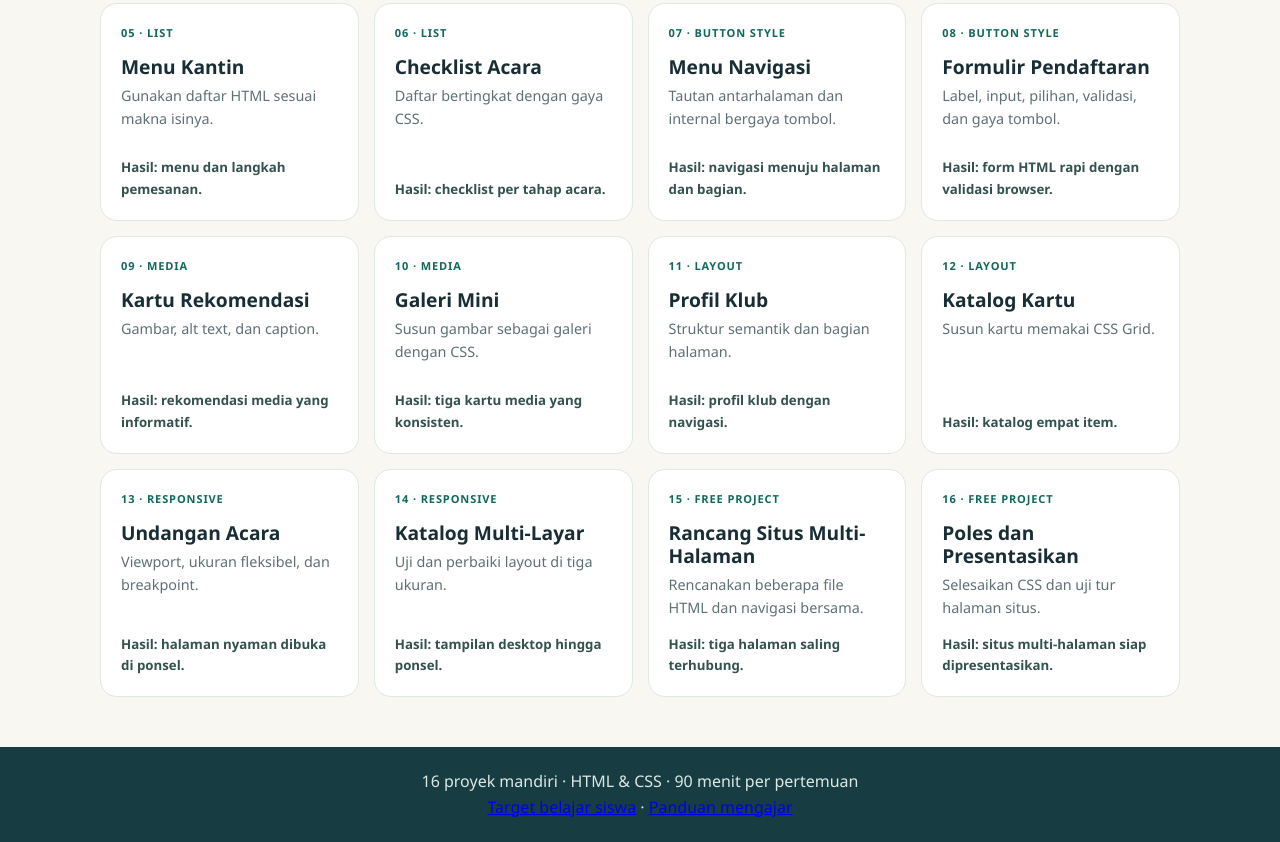
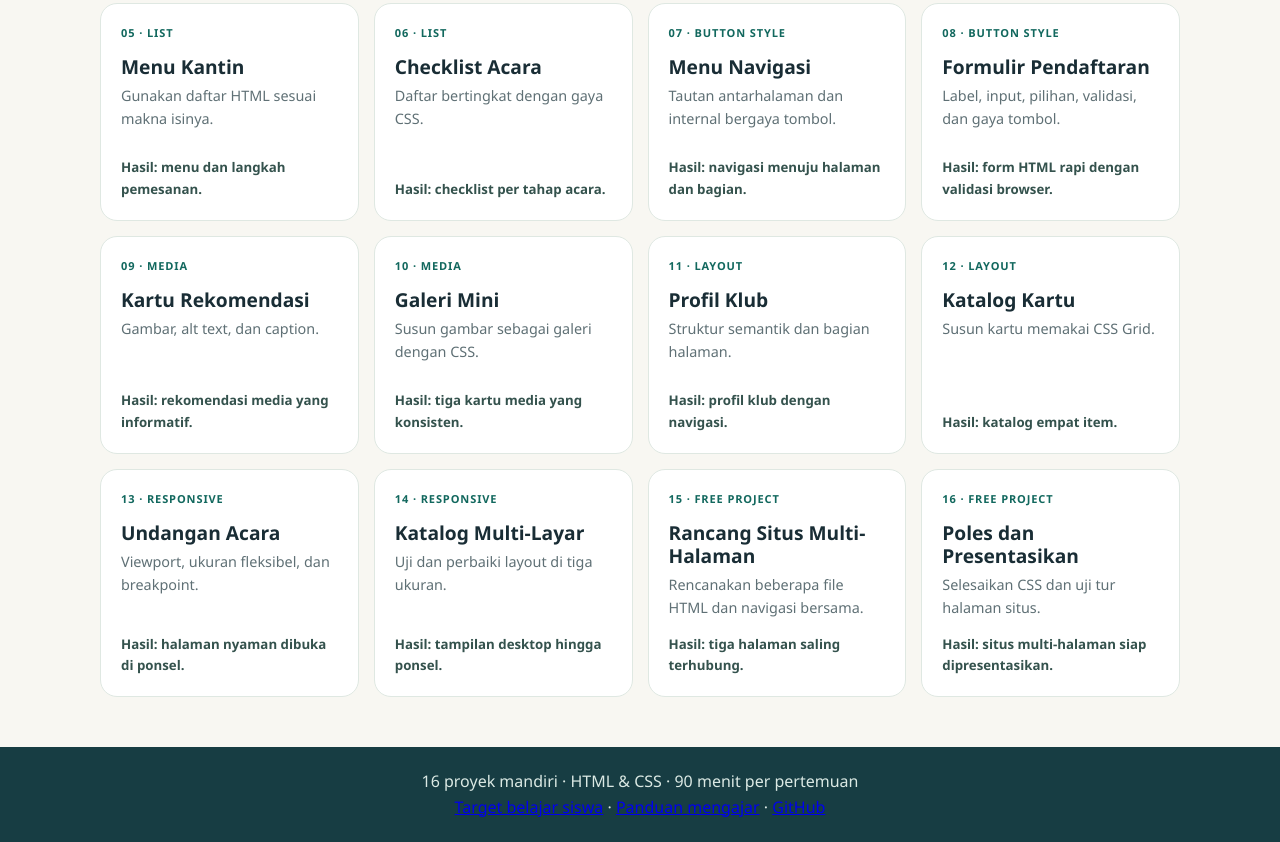
Before and after one commit to zulkifli03/Front-end-1, a plain HTML site: page index.html in a window 1280 px wide. Shown: the part 841-1683 px from the top of the page. Drawn offline with Linux system fonts and the light colour scheme.

Commit message:
add link

```diff
--- a/index.html
+++ b/index.html
@@ -45,7 +45,7 @@
     </main>
     <footer>
       <p>16 proyek mandiri · HTML &amp; CSS · 90 menit per pertemuan</p>
-      <p><a href="Peta-Proyek-Siswa.md">Target belajar siswa</a> · <a href="Panduan-Guru.md">Panduan mengajar</a></p>
+      <p><a href="Peta-Proyek-Siswa.md">Target belajar siswa</a> · <a href="Panduan-Guru.md">Panduan mengajar</a> · <a href="https://github.com/zulkifli03/Front-end-1" target="_blank" rel="noopener noreferrer">GitHub</a></p>
     </footer>
   </body>
 </html>
```
